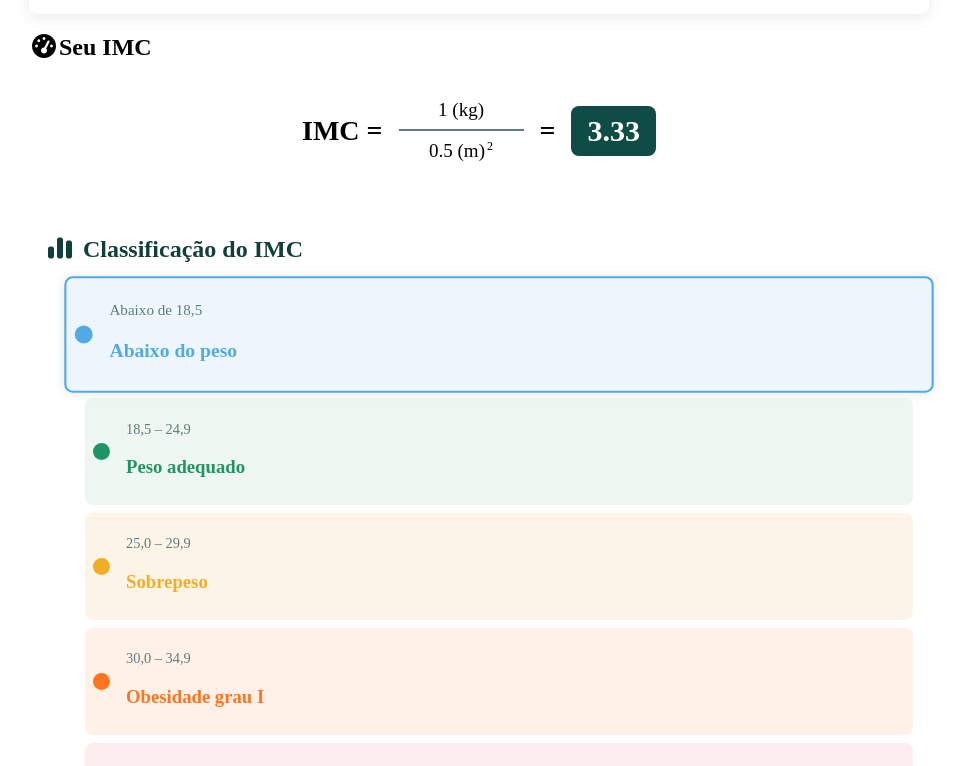
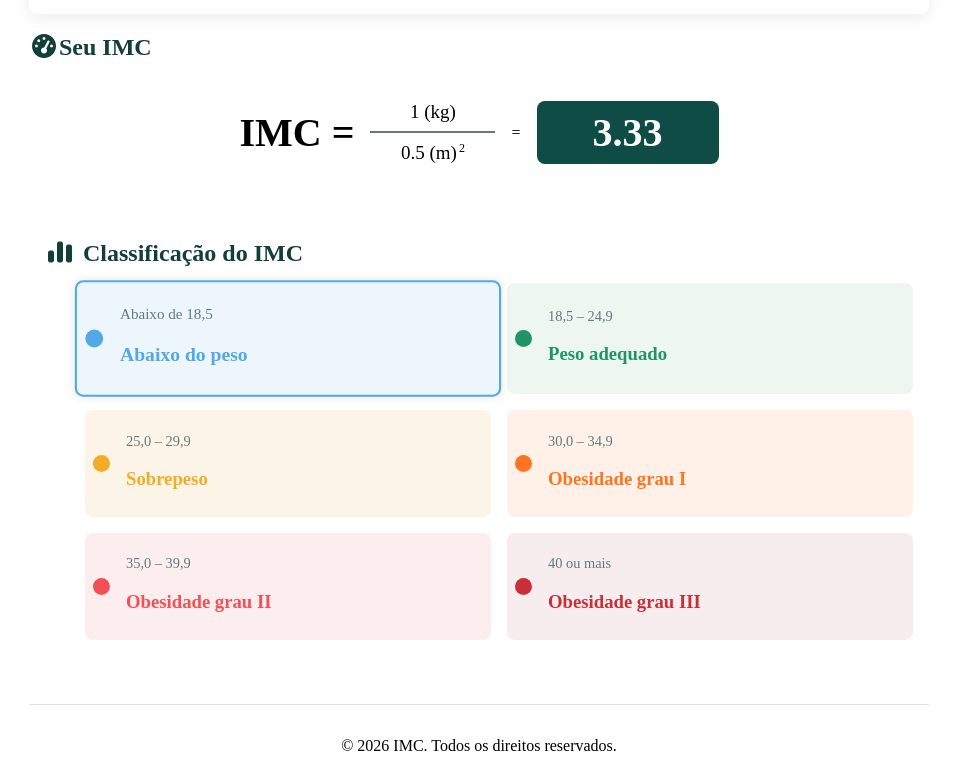
Before and after one commit to tauanecustodio/imc-calculadora, a React (Vite) app: page / in a window 1280 px wide. Shown: the part 394-1160 px from the top of the page, without its empty margins (161-1126 px from the left). Built offline with nearby package versions, Linux system fonts and the light colour scheme; the HTML template or start-up script is replaced by a standard one.

Commit message:
style: improve style

```diff
--- a/src/App.sass
+++ b/src/App.sass
@@ -36,3 +36,7 @@
     border-top: 1px solid variables.$color-border
     text-align: center
     padding-top: 1rem
+
+    &__link
+        display: inline-block
+        margin-left: 0.2rem
--- a/src/components/ClassificationList/ClassificationList.sass
+++ b/src/components/ClassificationList/ClassificationList.sass
@@ -13,8 +13,7 @@
         color: variables.$color-text-primary
 
     &__list
-        display: flex
-        flex-direction: column
+        display: grid
         gap: 0.5rem
 
     &__item
@@ -41,3 +40,8 @@
         width: 17px
         height: 17px
         border-radius: 50%
+
+    @media (min-width: 600px)
+        &__list
+            grid-template-columns: repeat(auto-fit, minmax(300px, 1fr));
+            gap: 1rem
--- a/src/components/ResultSection/ResultSection.sass
+++ b/src/components/ResultSection/ResultSection.sass
@@ -1,43 +1,23 @@
 @use '../../variables'
 
 .imc
+    &__icon
+        margin-right: 0.5rem
 
-
-    &__faixa
-        color: variables.$color-text-secondary
-        font-size: 13px
-        font-weight: 600
-
-    &__content h3
-        margin: 5px 0 0
-        font-size: 16px
-
-
-    &__calculo
-        margin: 40px auto
-        padding: 30px
-        background: #ffffff
-        border-radius: 16px
-        box-shadow: 0 4px 20px rgba(0, 0, 0, 0.08)
-        font-family: Arial, sans-serif
-        color: #1f2937
-
-    &__calculo h2
-        margin: 0 0 30px
-        text-align: center
-        font-size: 24px
+    &__title
+        margin-bottom: 1rem
+        color: variables.$color-text-primary
 
     &__formula
         display: flex
         align-items: center
         justify-content: center
-        gap: 16px
+        gap: 0.5rem
         flex-wrap: wrap
-        margin: 30px 0
+        margin: 2rem 0
 
-    &__texto,
-    &__igual
-        font-size: 28px
+    &__texto
+        font-size: 1.5rem
         font-weight: bold
 
     &__fracao
@@ -62,36 +42,19 @@
         margin-left: 2px
 
     &__resultado
+        min-width: 125px
+        text-align: center
         background-color: variables.$color-primary
-        color: variables.$color-text-inverse
         color: variables.$color-text-inverse
         padding: 0.5rem 1rem
         border-radius: 8px
-        font-size: 30px
+        font-size: 1.5rem
         font-weight: bold
 
-// @media (max-width: 480px)
-//   .imc-calculo
-//     padding: 20px
-
-
-//   .imc-formula
-//     gap: 10px
-
-
-//   .imc-texto,
-//   .imc-igual
-//     font-size: 23px
-
-
-//   .imc-fracao
-//     min-width: 105px
-//     font-size: 16px
-
-
-//   .imc-resultado
-//     font-size: 25px
-
-
-//   .imc-inputs
-//     grid-template-columns: 1fr
+    @media (min-width: 600px)
+        &__formula
+            gap: 1rem
+        &__texto, &__resultado
+            font-size: 2.5rem
+        &__resultado
+            min-width: 150px
--- a/src/index.sass
+++ b/src/index.sass
@@ -4,6 +4,7 @@
     margin: 0
     padding: 0
     box-sizing: border-box
+
 li
     list-style: none
 
```
